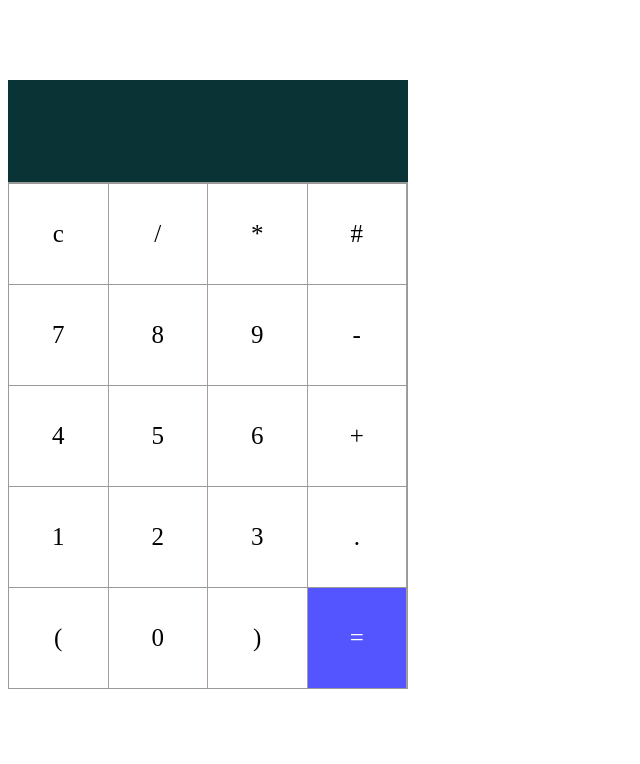
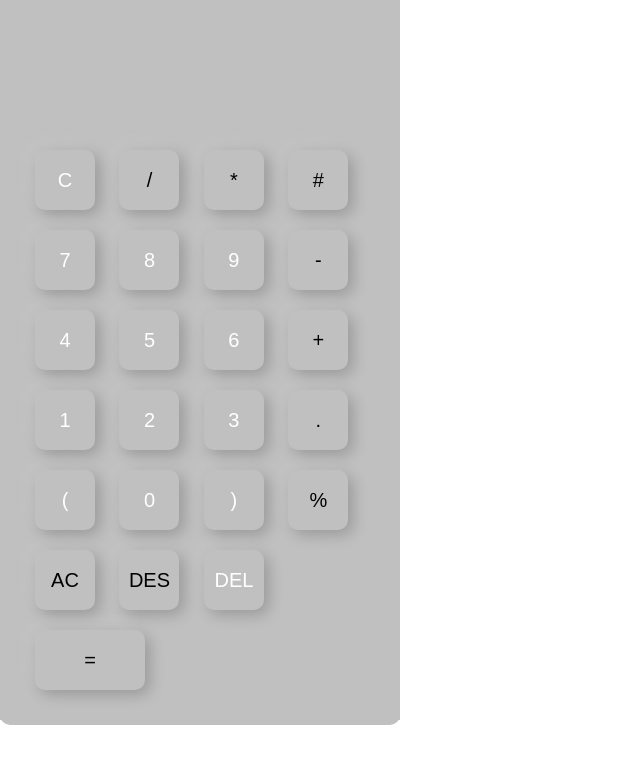
Before and after one commit to EbakocorneliusEmeh/newcal, a plain HTML site: page index.html in a window 1280 px wide. Shown: the whole page, without its empty margins (0-640 px from the left). Drawn offline with Linux system fonts and the light colour scheme.

Commit message:
added work

```diff
--- a/index.html
+++ b/index.html
@@ -13,30 +13,54 @@
     />
   </head>
   <body>
-    <div class="container">
-      <div id="display"></div>
-      <div class="buttons">
-        <div class="button">c</div>
-        <div class="button">/</div>
-        <div class="button">*</div>
-        <div class="button">#</div>
-        <div class="button">7</div>
-        <div class="button">8</div>
-        <div class="button">9</div>
-        <div class="button">-</div>
-        <div class="button">4</div>
-        <div class="button">5</div>
-        <div class="button">6</div>
-        <div class="button">+</div>
-        <div class="button">1</div>
-        <div class="button">2</div>
-        <div class="button">3</div>
-        <div class="button">.</div>
-        <div class="button">(</div>
-        <div class="button">0</div>
-        <div class="button">)</div>
-        <div id="equal" class="button">=</div>
+
+    <div class="emi">
+      <div class="boy">
+        <form>
+          <div class="display">
+            <input type="text"name="display">
+          </div>
+          <div>
+               <input type="button" value="C"onclick="display.value += 'c'">
+               <input type="button" value="/"onclick="display.value += '/'" class="operator">
+               <input type="button" value="*"onclick="display.value += '*'" class="operator">
+               <input type="button" value="#"onclick="display.value += '#'" class="operator">
+          </div>
+          <div>
+               <input type="button" value="7" onclick="display.value += '7'">
+               <input type="button" value="8" onclick="display.value += '8'">
+               <input type="button" value="9" onclick="display.value += '9'">
+               <input type="button" value="-" onclick="display.value += '-'" class="operator">
+               </div>
+          <div>
+              <input type="button" value="4" onclick="display.value += '4'">
+              <input type="button" value="5" onclick="display.value += '5'">
+              <input type="button" value="6" onclick="display.value += '6'">
+              <input type="button" value="+" onclick="display.value += '+'" class="operator">
+
+          </div>
+          <div>
+              <input type="button" value="1" onclick="display.value += '1'">
+              <input type="button" value="2" onclick="display.value += '2'">
+              <input type="button" value="3" onclick="display.value += '3'">
+              <input type="button" value="." onclick="display.value += '.'" class="operator">
+          </div>
+          <div>
+               <input type="button" value="(" onclick="display.value += '('">
+               <input type="button" value="0" onclick="display.value += '0'">
+               <input type="button" value=")" onclick="display.value += ')'">
+               <input type="button" value="%" onclick="display.value += '%'" class="operator">
+          </div>
+          <div>
+               <input type="button" value="AC" onclick="display.value += 'A/C'" class="operator">
+               <input type="button" value="DES" onclick="display.value = display.value.toString().slice(0,-1) " class="operator">
+                <input type="button" value="DEL" onclick="display.value += 'DEL'">
+                <input type="button" value="=" onclick="display.value = eval(display.value)" class=" equal operator">
+          </div>
+        </form>
       </div>
     </div>
+
+
   </body>
 </html>
--- a/style/style.css
+++ b/style/style.css
@@ -1,44 +1,57 @@
-.container {
-  max-width: 400px;
-  margin: "10vh auto 0 auto";
-  align-items: center;
-
-  /* box-shadow: 43px 17px #999999; */
+*{
+  margin: 0;
+  padding: 0;
+  font-family: 'poppind', sans-serif;
+  box-sizing: border-box;
 }
 
-/* body {
-    font-family: ;
-    font-weight: ;
-    font-style: normal;
-  } */
-
-#display {
-  text-align: right;
-  height: 70px;
-  line-height: 70px;
-  padding: 16px 8px;
-  font-size: 25px;
-  background-color: #093335;
-  margin-top: 80px;
+.emi{
+  max-width: 400px;
+  width: 100%;
+  height: 90vh;
+  background-color: silver;
+  display: flex;
+  justify-content: center;
+  align-items: center;
 }
 
-.buttons {
-  display: grid;
-  border-bottom: 1px solid #999;
-  border-left: #999;
-  grid-template-columns: 1fr 1fr 1fr 1fr;
-  border: 0.5px solid #999;
-  line-height: 100px;
-  text-align: center;
-  font-size: 25px;
+.boy {
+  padding: 25px;
+  border-radius: 10px;
+  background-color: silver;
 }
 
-.buttons > div {
-  border-top: 1px solid #999;
-  border-right: 1px solid #a89d9d;
+.boy form input {
+  border: 0;
+  outline: 0;
+  width: 60px;
+  height: 60px;
+  border-radius: 10px;
+  box-shadow: -8px -8px 15px #e1e1e11a,5px 5px 15px rgba(0, 0, 0, 0.2);
+  background: transparent;
+  font-size: 20px;
+  color: #fff;
+  cursor: pointer;
+  margin: 10px;
 }
 
-#equal {
-  background-color: #55f;
-  color: white;
+form .display input {
+  text-align: center;
+  flex: 1;
+  font-size: 40px;
+  box-shadow: none;
 }
+
+form .display {
+  display: flex;
+justify-content: flex-end;
+margin: 20px 0;
+}
+
+form input.equal {
+  width: 110px;
+}
+
+form input.operator {
+  color: #000;
+}
```
